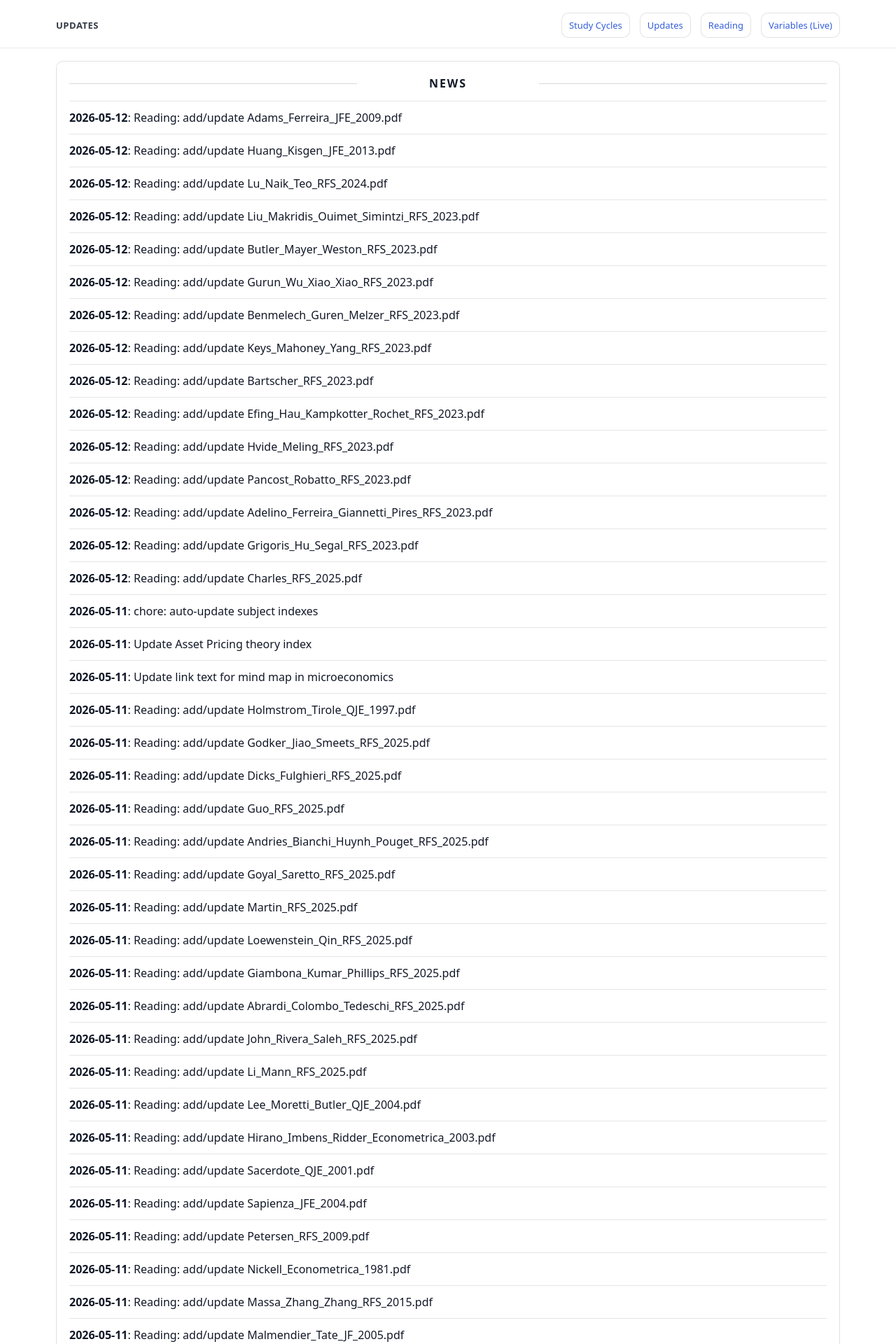
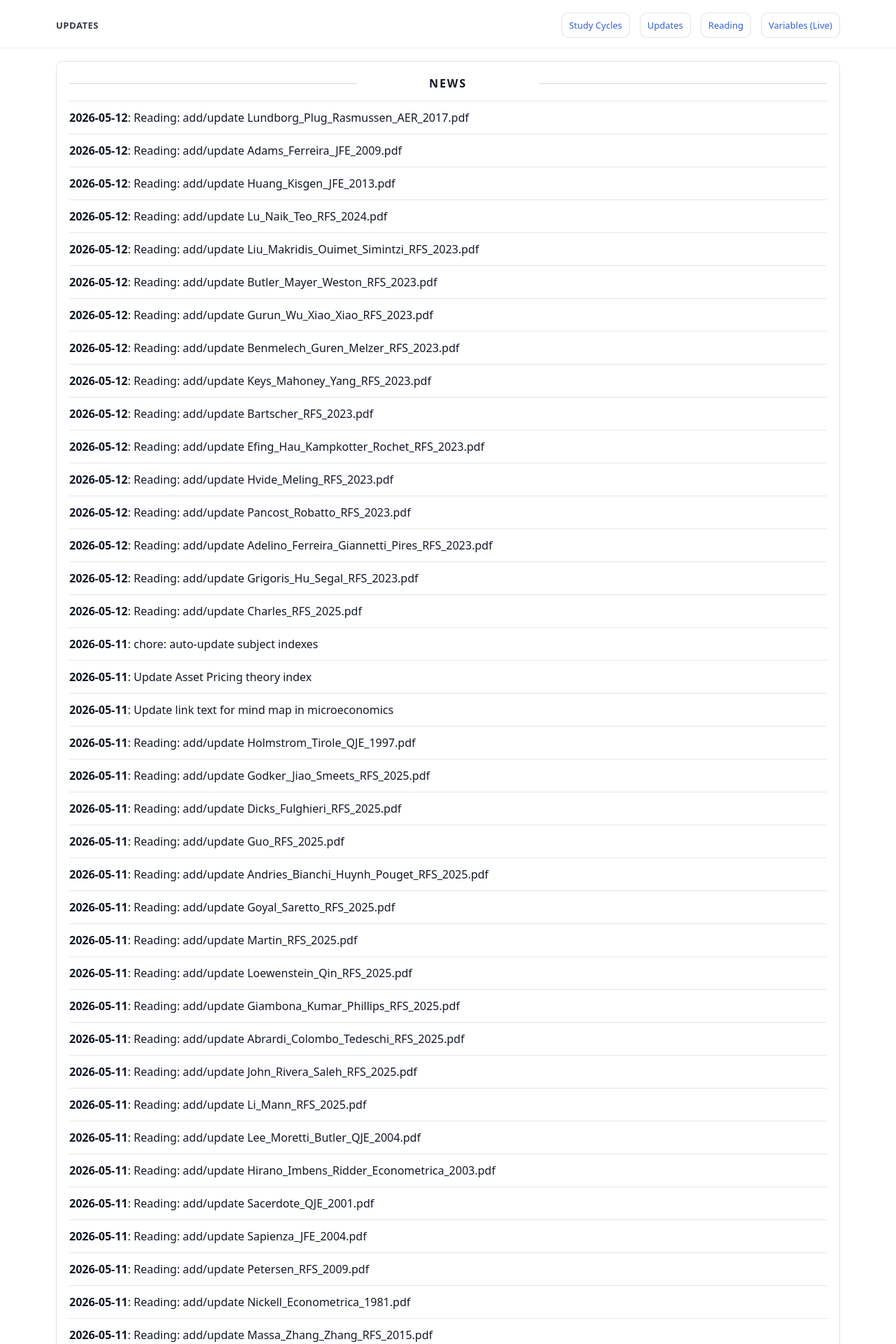
Before and after one commit to yaxinzn/study-archive, a Jekyll site: the page built from updates/index.md, in a window 1280 px wide. Shown: the top 1920 px of the page at 70% size. Built offline with Jekyll 4.4.1, drawn with Linux system fonts in a browser that asks for light colours; some of the changed text lies outside the part shown.

Commit message:
chore: update NEWS feed

```diff
--- a/_data/news.yml
+++ b/_data/news.yml
@@ -1,4 +1,7 @@
 # Auto-generated update history (sorted newest -> oldest). Do not edit manually.
+- ts: "1778577306"
+  date: "2026-05-12"
+  title: "Reading: add/update Lundborg_Plug_Rasmussen_AER_2017.pdf"
 - ts: "1778576221"
   date: "2026-05-12"
   title: "Reading: add/update Adams_Ferreira_JFE_2009.pdf"
```
